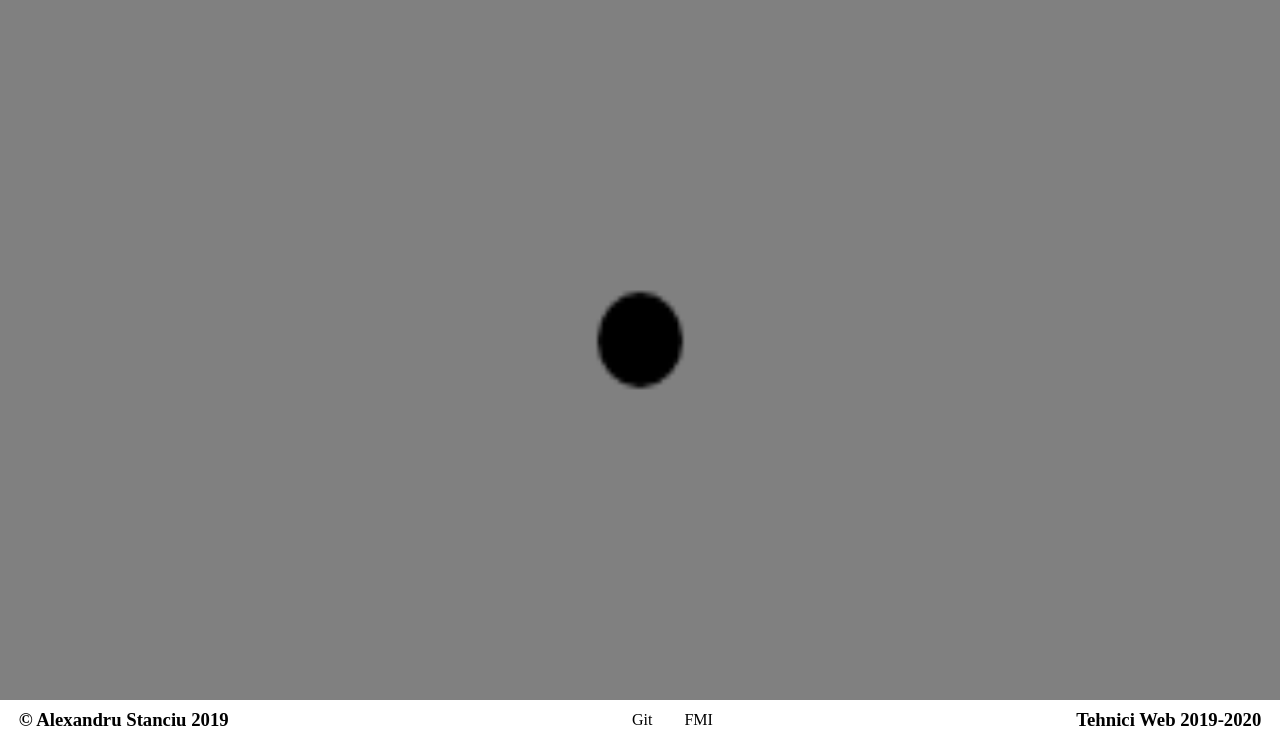
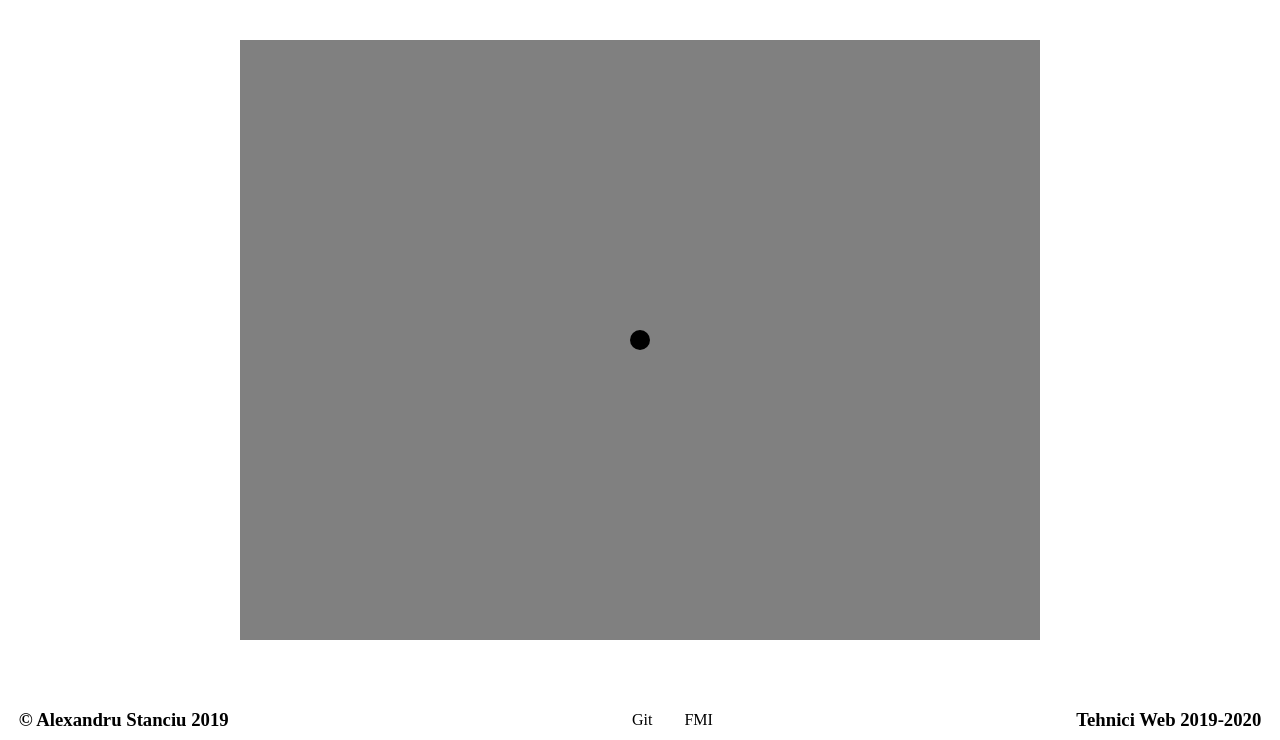
Before and after one commit to alexsg4/platformer, a website with bundled scripts: page index.html in a window 1280 px wide. Shown: the part 60-800 px from the top of the page. Built offline with nearby package versions, Linux system fonts and the light colour scheme.

Commit message:
make game area 800x600 and center it

```diff
--- a/index.html
+++ b/index.html
@@ -14,7 +14,7 @@
         <h1>Platformer</h1>
     </header>
     <main>
-        <canvas id="game-area"></canvas>
+        <canvas id="game-area" width="800" height="600"></canvas>
     </main>
     <footer>
         <h3>&copy; Alexandru Stanciu 2019 </h3>
--- a/style.css
+++ b/style.css
@@ -6,6 +6,8 @@ html, body {
     height: 100vh;
     margin: 0;
     padding: 0;
+
+    min-width: 600px;
 }
 
 header {
@@ -21,12 +23,13 @@ header h1{
 
 main {
     height: 90vh;
+    display: flex;
+    flex-direction: row;
+    align-items: center;
 }
 
 main #game-area {
-    width: 100%;
-    height: 100%;
-    margin: 0 auto;
+    margin: auto;
 
     background: gray;
 }
```
